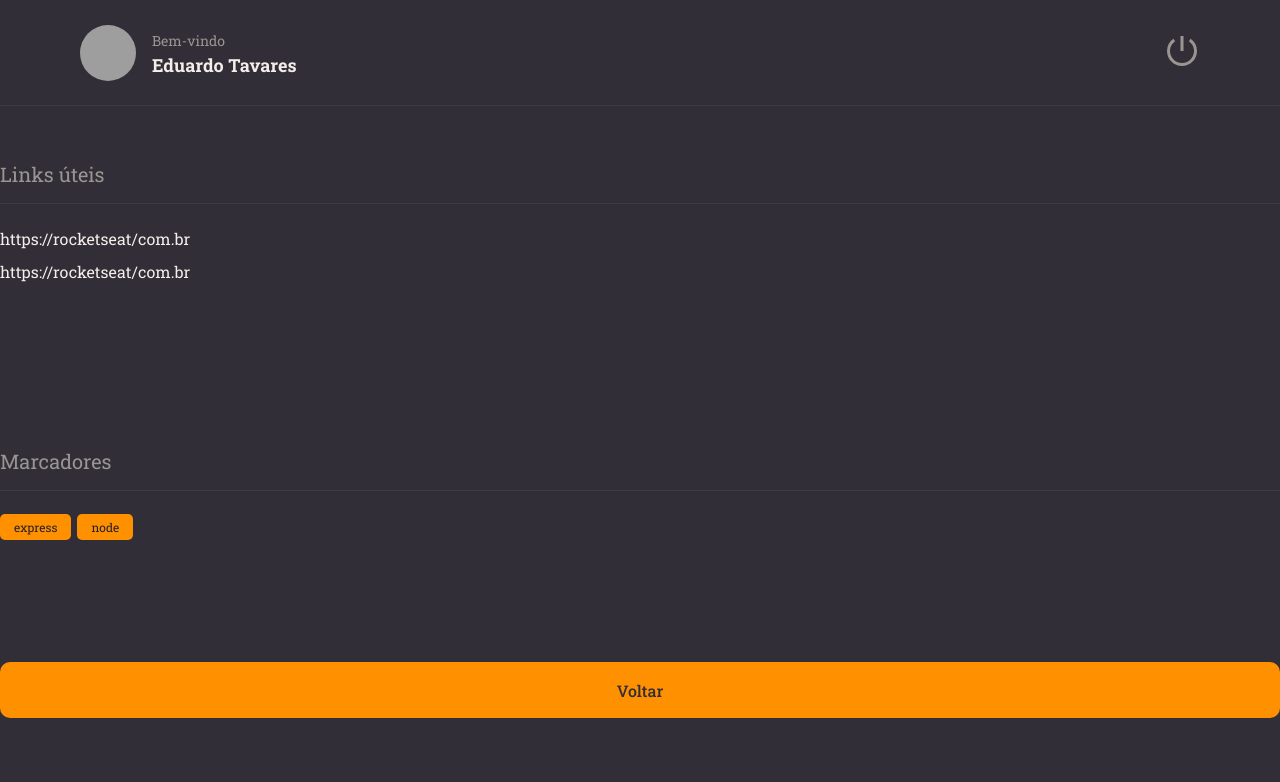
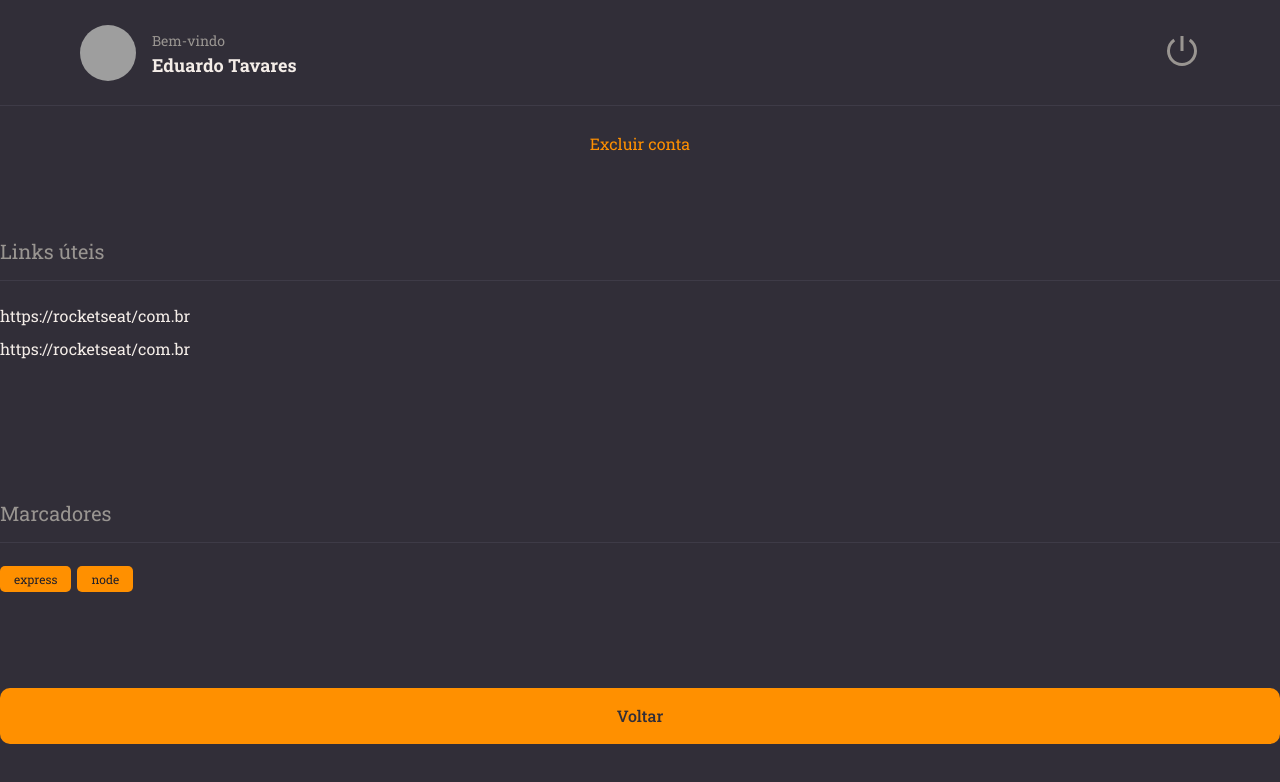
Before and after one commit to eduardotdev/rocketseat-explorer-09-intro-ao-reactjs, a React (Vite) app: page / in a window 1280 px wide. Shown: the top 782 px of the page. Built offline with nearby package versions, Linux system fonts and the light colour scheme; grey boxes are pictures that could not be loaded.

Commit message:
componente buttontext

```diff
--- /dev/null
+++ b/src/components/ButtonText/index.jsx
@@ -0,0 +1,9 @@
+import { Container } from './styles'
+
+export function ButtonText({ title, ...rest }) {
+  return (
+    <Container type="button" {...rest}>
+      {title}
+    </Container>
+  )
+}
--- /dev/null
+++ b/src/components/ButtonText/styles.js
@@ -0,0 +1,9 @@
+import styled from 'styled-components'
+
+export const Container = styled.button`
+  background: none;
+  color: ${({ theme }) => theme.COLORS.ORANGE};
+
+  border: none;
+  font-size: 16px;
+`
--- a/src/pages/Details/index.jsx
+++ b/src/pages/Details/index.jsx
@@ -4,11 +4,14 @@ import { Header } from '../../components/Header'
 import { Button } from '../../components/Button'
 import { Section } from '../../components/Section'
 import { Tag } from '../../components/Tag'
+import { ButtonText } from '../../components/ButtonText'
 
 export function Details() {
   return (
     <Container>
       <Header />
+
+      <ButtonText title="Excluir conta" />
 
       <Section title="Links úteis">
         <Links>
```
